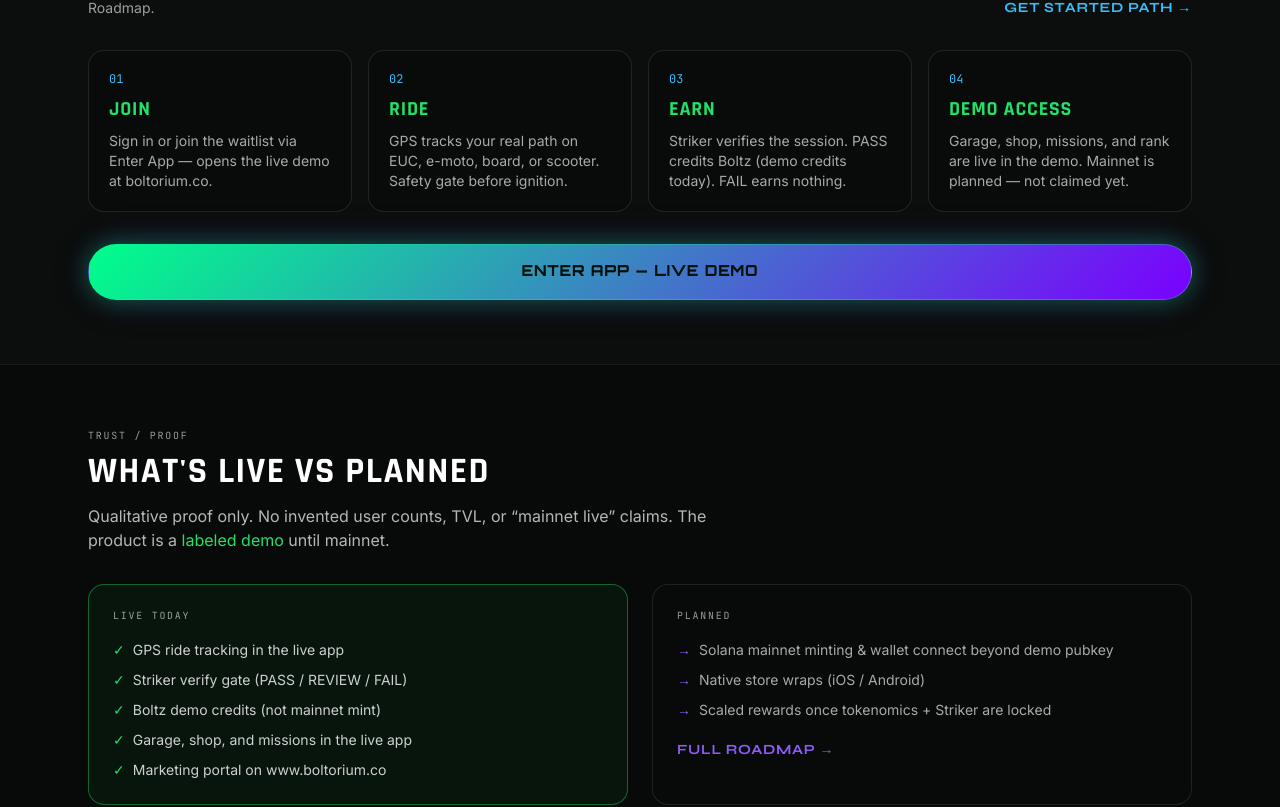
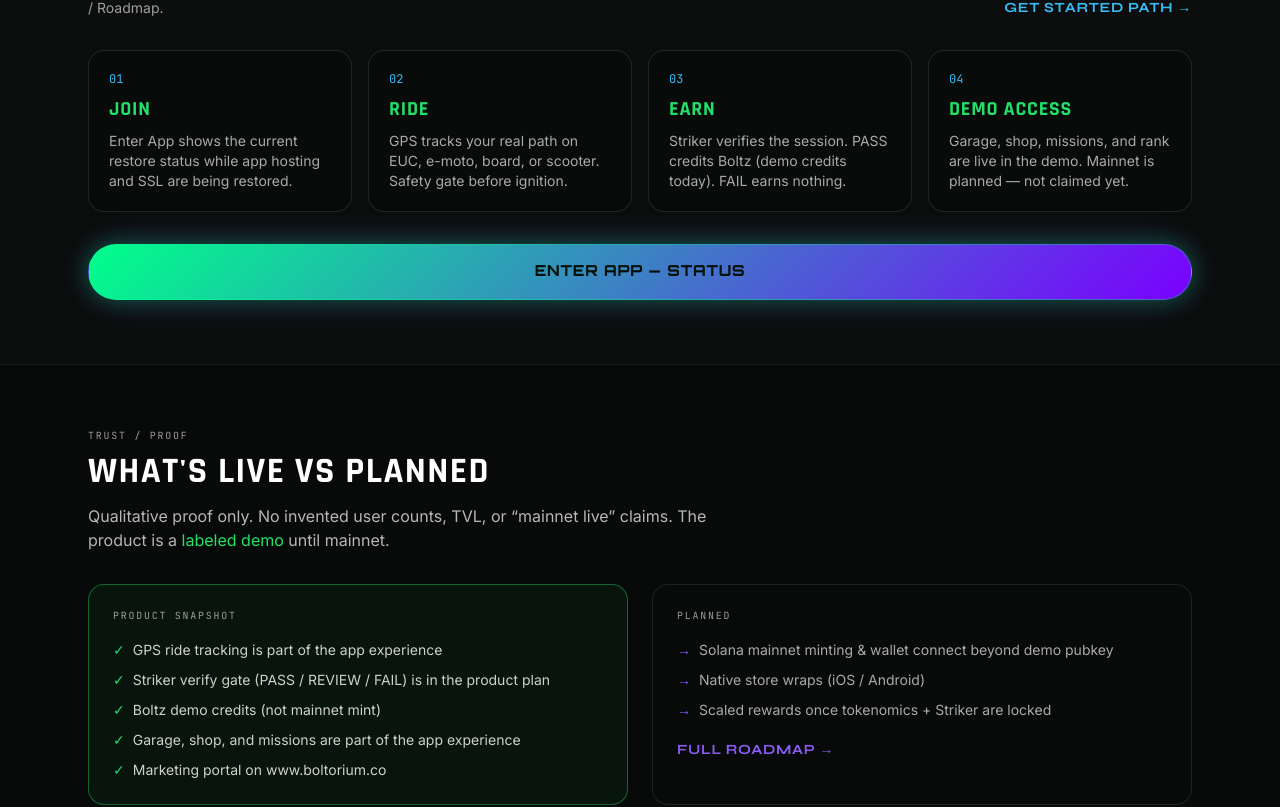
Before and after one commit to kylepetalik-max/boltorium-home, a React (Vite) app: page / in a window 1280 px wide. Shown: the part 1515-2322 px from the top of the page. Built offline with nearby package versions, Linux system fonts and the light colour scheme.

Commit message:
Add app restoration status page
Route every Enter App CTA to the www status page while hosting and SSL are restored.

```diff
--- a/src/App.jsx
+++ b/src/App.jsx
@@ -6,6 +6,7 @@
 import BlogIndex from './pages/blog/BlogIndex.jsx';
 import BlogPost from './pages/blog/BlogPost.jsx';
 import Press from './pages/Press.jsx';
+import AppStatus from './pages/AppStatus.jsx';
 
 export default function App() {
   return (
@@ -17,6 +18,7 @@
       <Route path="/blog" element={<BlogIndex />} />
       <Route path="/blog/:slug" element={<BlogPost />} />
       <Route path="/press" element={<Press />} />
+      <Route path="/app" element={<AppStatus />} />
       <Route path="*" element={<Navigate to="/" replace />} />
     </Routes>
   );
--- a/src/lib/appUrl.js
+++ b/src/lib/appUrl.js
@@ -1,2 +1,2 @@
-/** Absolute URL of the live working Boltorium app (Emergent deploy). */
-export const APP_URL = 'https://boltorium.co';
+/** Absolute URL of the Boltorium app status page. */
+export const APP_URL = 'https://www.boltorium.co/app';
--- /dev/null
+++ b/src/pages/AppStatus.jsx
@@ -0,0 +1,28 @@
+import { Link } from 'react-router-dom';
+import MarketingShell from '../components/marketing/MarketingShell.jsx';
+
+export default function AppStatus() {
+  return (
+    <MarketingShell title="BOLTORIUM — App Status">
+      <section className="relative overflow-hidden px-4 py-20 sm:px-6 sm:py-28">
+        <div className="pointer-events-none absolute inset-0 bg-[radial-gradient(ellipse_at_50%_20%,rgba(56,189,248,0.16),transparent_45%),radial-gradient(ellipse_at_70%_70%,rgba(139,92,246,0.14),transparent_42%)]" />
+        <div className="relative mx-auto max-w-3xl text-center">
+          <p className="hud-label text-cyan">APP STATUS · HOSTING RESTORE</p>
+          <h1 className="headline mt-4 text-4xl text-bone sm:text-6xl">
+            The live app is temporarily offline.
+          </h1>
+          <p className="mx-auto mt-6 max-w-2xl text-base leading-relaxed text-bone/70 sm:text-lg">
+            We&apos;re restoring app hosting and SSL now. The marketing portal is online, and this
+            page will remain the status point while the app comes back.
+          </p>
+          <p className="mt-4 font-mono text-xs uppercase tracking-[0.18em] text-bone/45">
+            No ETA is being provided while restoration is in progress.
+          </p>
+          <Link to="/" className="btn-bolt mx-auto mt-10 !w-auto !px-8 !rounded-full">
+            Back to Boltorium
+          </Link>
+        </div>
+      </section>
+    </MarketingShell>
+  );
+}
--- a/src/pages/MarketingHome.jsx
+++ b/src/pages/MarketingHome.jsx
@@ -9,7 +9,7 @@
   {
     n: '01',
     t: 'Join',
-    d: 'Sign in or join the waitlist via Enter App — opens the live demo at boltorium.co.',
+    d: 'Enter App shows the current restore status while app hosting and SSL are being restored.',
   },
   {
     n: '02',
@@ -36,10 +36,10 @@
 ];
 
 const LIVE_NOW = [
-  'GPS ride tracking in the live app',
-  'Striker verify gate (PASS / REVIEW / FAIL)',
+  'GPS ride tracking is part of the app experience',
+  'Striker verify gate (PASS / REVIEW / FAIL) is in the product plan',
   'Boltz demo credits (not mainnet mint)',
-  'Garage, shop, and missions in the live app',
+  'Garage, shop, and missions are part of the app experience',
   'Marketing portal on www.boltorium.co',
 ];
 
@@ -124,7 +124,7 @@
               <p className="hud-label text-solana">Your journey</p>
               <h2 className="headline mt-2 text-3xl sm:text-4xl">Join → Ride → Earn → Demo</h2>
               <p className="mt-2 max-w-xl text-sm text-bone/60">
-                Primary CTA: Enter App opens the live demo at boltorium.co. Secondary: Learn / Roadmap.
+                App restore is in progress. Enter App opens the current status page. Secondary: Learn / Roadmap.
               </p>
             </div>
             <Link to="/how-it-works" className="font-display text-sm font-bold uppercase tracking-wider text-cyan hover:text-bolt">
@@ -142,7 +142,7 @@
           </div>
           <div className="mt-8">
             <a href={APP_URL} className="btn-bolt !w-auto !px-8 !rounded-full">
-              Enter App — live demo
+              Enter App — status
             </a>
           </div>
         </div>
@@ -158,7 +158,7 @@
         </p>
         <div className="mt-8 grid gap-6 lg:grid-cols-2">
           <div className="rounded-2xl border border-bolt/40 bg-bolt/5 p-6">
-            <p className="hud-label text-bolt">LIVE today</p>
+            <p className="hud-label text-bolt">PRODUCT SNAPSHOT</p>
             <ul className="mt-4 space-y-2.5">
               {LIVE_NOW.map((item) => (
                 <li key={item} className="flex gap-2 text-sm text-bone/80">
@@ -222,10 +222,10 @@
         <div className="relative overflow-hidden rounded-3xl border border-bolt/30 bg-void p-8 sm:p-10">
           <div className="pointer-events-none absolute -right-10 top-0 h-48 w-48 rounded-full bg-bolt/20 blur-3xl" />
           <p className="hud-label text-bolt">Ready to try the demo</p>
-          <h2 className="headline mt-2 text-3xl">Enter App → live at boltorium.co</h2>
+          <h2 className="headline mt-2 text-3xl">Enter App → check app status</h2>
           <p className="mt-3 max-w-xl text-bone/65">
-            Join the waitlist loop, explore the garage, and stress-test rides on demo rails.
-            We ship mainnet when Striker + tokenomics are locked.
+            App restore is in progress while hosting and SSL are being restored. Check the status
+            page for the latest available information.
           </p>
           <div className="mt-6 flex flex-wrap gap-3">
             <a href={APP_URL} className="btn-bolt !w-auto !px-8 !rounded-full">
```
